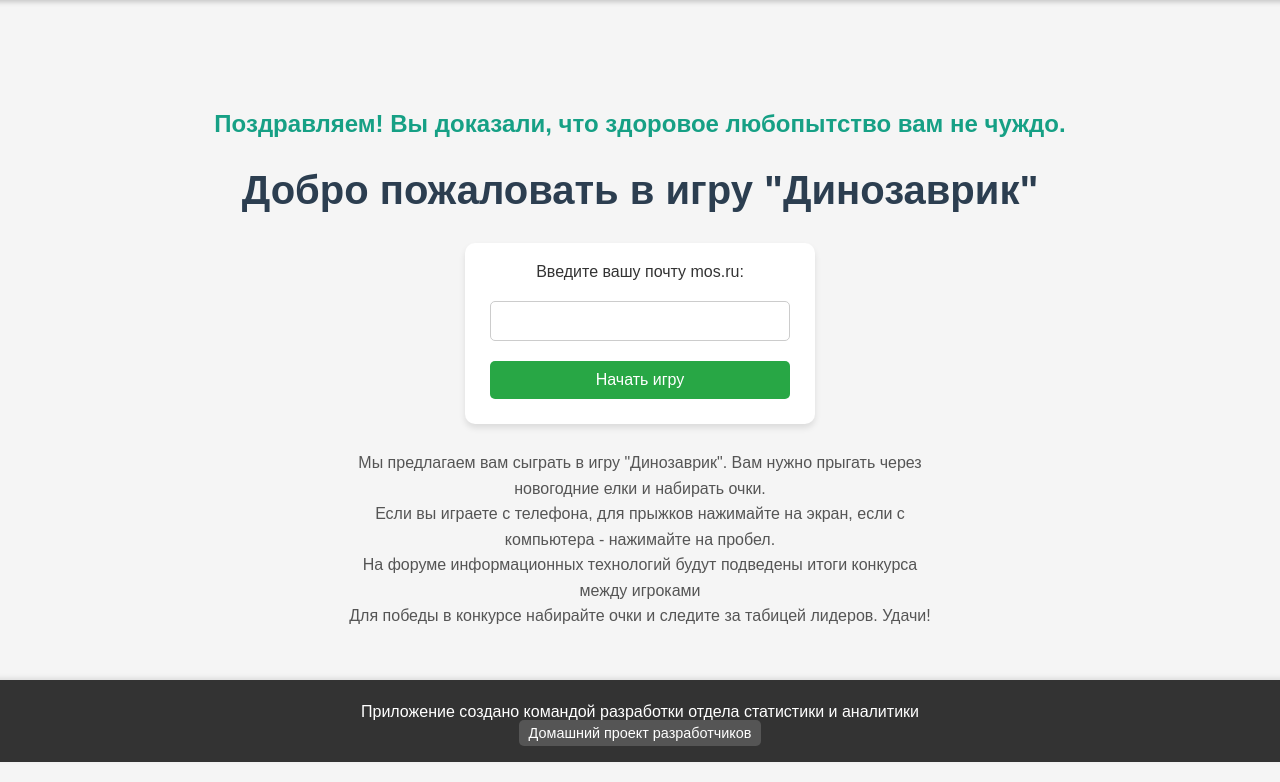
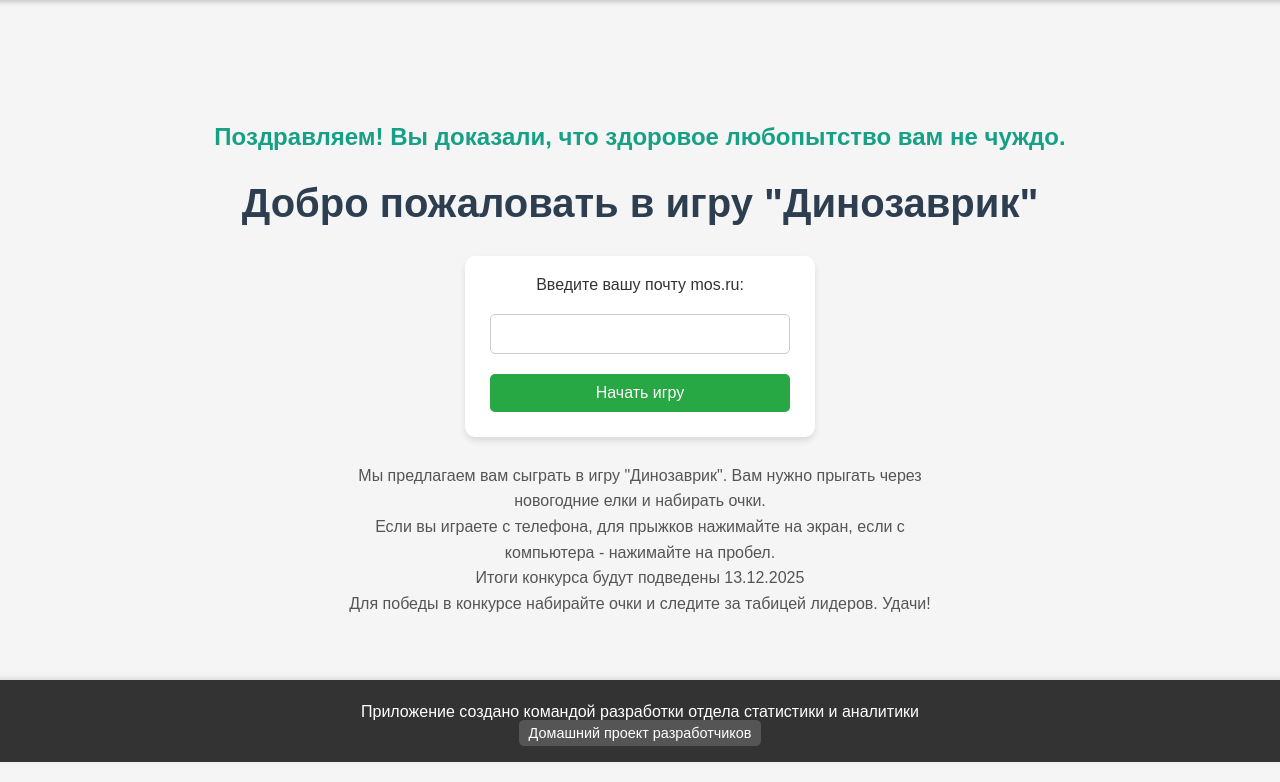
Before and after one commit to tapo44ek/dinogame, a FastAPI app: page / in a window 1280 px wide. Shown: the part 38-820 px from the top of the page. Run offline with FastAPI, Linux system fonts and the light colour scheme.

Commit message:
index fix

```diff
--- a/templates/index.html
+++ b/templates/index.html
@@ -111,7 +111,7 @@
         <p class="instructions">
             Мы предлагаем вам сыграть в игру "Динозаврик". Вам нужно прыгать через новогодние елки и набирать очки. <br>
             Если вы играете с телефона, для прыжков нажимайте на экран, если с компьютера - нажимайте на пробел. <br>
-            На форуме информационных технологий будут подведены итоги конкурса между игроками <br>
+            Итоги конкурса будут подведены 13.12.2025 <br>
             Для победы в конкурсе набирайте очки и следите за табицей лидеров. Удачи!
         </p>
 
```
